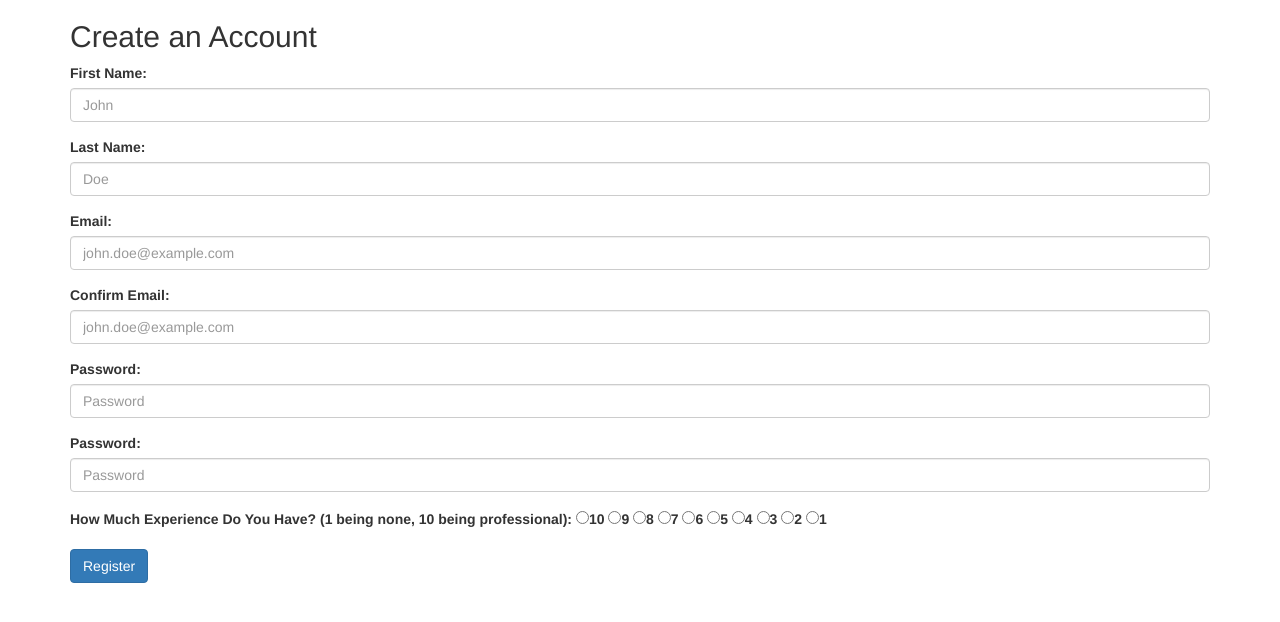
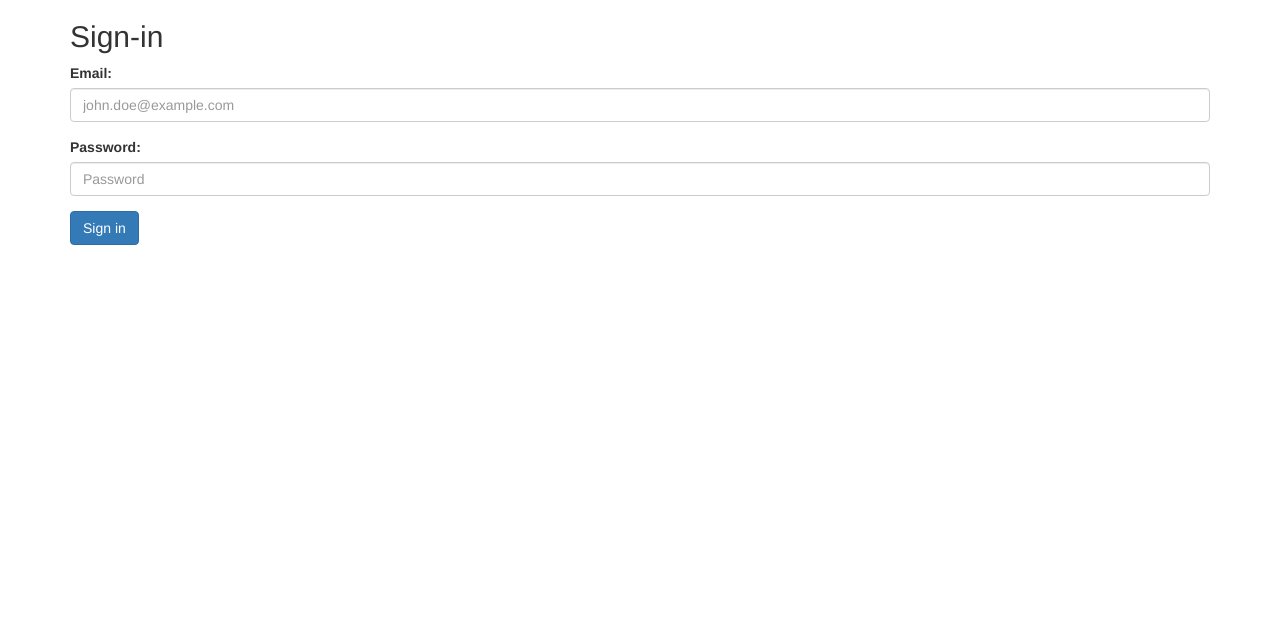
Before and after one commit to Scoutdrago3/Coders-Path, a PHP site: page /signin.php in a window 1280 px wide. Shown: the top 622 px of the page. Run offline with PHP 8.4, Linux system fonts and the light colour scheme; some libraries are stand-ins or nearby versions.

Commit message:
shit is now where it should be

```diff
--- a/signin.php
+++ b/signin.php
@@ -12,50 +12,17 @@
     <body>
 
 <div class="container">
-  <h2>Create an Account</h2>
+  <h2>Sign-in</h2>
   <form role="form">
-    <div class="form-group">
-      <label for="fname">First Name:</label>
-      <input type="text" class="form-control" id="fname" placeholder="John">
-    </div>
-    <div class="form-group">
-      <label for="lname">Last Name:</label>
-      <input type="text" class="form-control" id="lname" placeholder="Doe">
-    </div>
     <div class="form-group">
       <label for="email">Email:</label>
       <input type="email" class="form-control" id="email" placeholder="john.doe@example.com">
     </div>
     <div class="form-group">
-      <label for="emailConf">Confirm Email:</label>
-      <input type="email" class="form-control" id="emailConf" placeholder="john.doe@example.com">
-    </div>
-    <div class="form-group">
       <label for="pwd">Password:</label>
       <input type="password" class="form-control" id="pwd" placeholder="Password">
     </div>
-    <div class="form-group">
-      <label for="pwdConf">Password:</label>
-      <input type="password" class="form-control" id="pwdConf" placeholder="Password">
-    </div>
-    <div class="form-group">
-      <fieldset>
-          <span class="">
-            <label for="rating">How Much Experience Do You Have? (1 being none, 10 being professional):</label>
-            <input type="radio" id="rating-10" name="rating" value="10" /><label for="rating-10">10</label>
-            <input type="radio" id="rating-9" name="rating" value="9" /><label for="rating-9">9</label>
-            <input type="radio" id="rating-8" name="rating" value="8" /><label for="rating-8">8</label>
-            <input type="radio" id="rating-7" name="rating" value="7" /><label for="rating-7">7</label>
-            <input type="radio" id="rating-6" name="rating" value="6" /><label for="rating-6">6</label>
-            <input type="radio" id="rating-5" name="rating" value="5" /><label for="rating-5">5</label>
-            <input type="radio" id="rating-4" name="rating" value="4" /><label for="rating-4">4</label>
-            <input type="radio" id="rating-3" name="rating" value="3" /><label for="rating-3">3</label>
-            <input type="radio" id="rating-2" name="rating" value="2" /><label for="rating-2">2</label>
-            <input type="radio" id="rating-1" name="rating" value="1" /><label for="rating-1">1</label>
-          </span>
-        </fieldset>
-    </div>
-    <button type="submit" class="btn btn-primary">Register</button>
+    <button type="submit" class="btn btn-primary">Sign in</button>
   </form>
     </body>
 </html>
```
